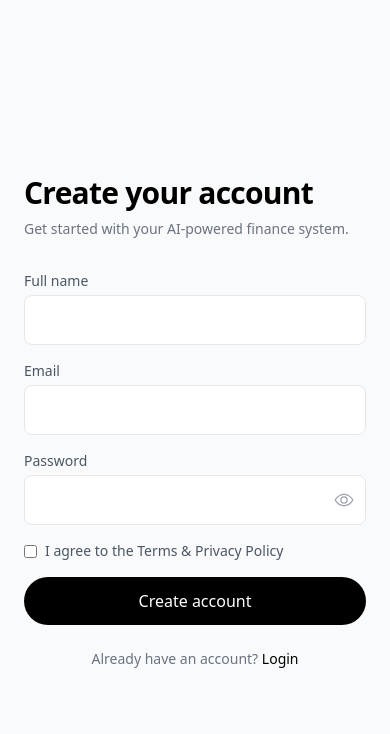
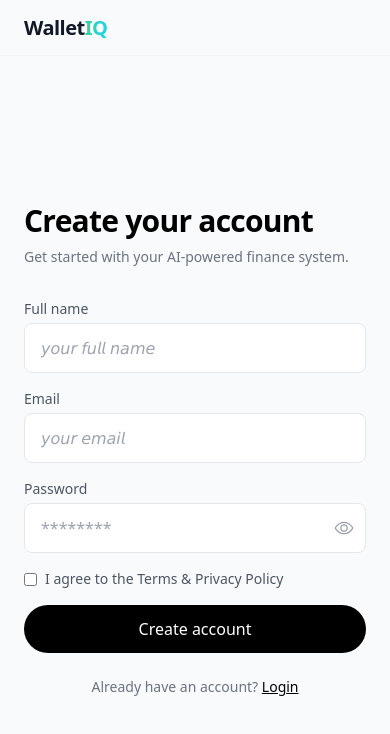
Before and after one commit to ripanbaidya/wallet-iq, a React (Vite) app in the folder frontend/: page /signup in a window 390 px wide. Shown: the top 734 px of the page. Built offline with nearby package versions, Linux system fonts and the light colour scheme; no server answers.

Commit message:
feat(auth): enhance authentication page layouts with mobile headers, desktop logos, and updated form placeholders

```diff
--- a/frontend/src/features/auth/components/LoginForm.tsx
+++ b/frontend/src/features/auth/components/LoginForm.tsx
@@ -56,7 +56,7 @@ const LoginForm: React.FC<Props> = ({
           <input
             type="email"
             value={email}
-            // placeholder="ripanbaidya@example.com"
+            placeholder="𝘺𝘰𝘶𝘳 𝘦𝘮𝘢𝘪𝘭"
             onChange={(e) => onEmailChange(e.target.value)}
             className="w-full px-4 py-3 border border-gray-200 rounded-lg outline-none focus:ring-2 focus:ring-black bg-white"
           />
@@ -70,7 +70,7 @@ const LoginForm: React.FC<Props> = ({
             <input
               type={showPassword ? "text" : "password"}
               value={password}
-              // placeholder="********"
+              placeholder="********"
               onChange={(e) => onPasswordChange(e.target.value)}
               className="w-full px-4 py-3 pr-12 border border-gray-200 rounded-lg outline-none focus:ring-2 focus:ring-black bg-white"
             />
@@ -114,7 +114,7 @@ const LoginForm: React.FC<Props> = ({
         Don't have an account?{" "}
         <Link
           to={ROUTES.signup}
-          className="font-medium text-black hover:text-gray-600 transition"
+          className="font-medium text-black hover:text-indigo-500 transition underline"
         >
           Register
         </Link>
--- a/frontend/src/features/auth/components/SignupForm.tsx
+++ b/frontend/src/features/auth/components/SignupForm.tsx
@@ -52,7 +52,7 @@ const SignupForm: React.FC<Props> = ({
             type="text"
             name="fullName"
             value={form.fullName}
-            // placeholder="Ripan Baidya"
+            placeholder="𝘺𝘰𝘶𝘳 𝘧𝘶𝘭𝘭 𝘯𝘢𝘮𝘦"
             onChange={onChange}
             className="w-full px-4 py-3 border border-gray-200 rounded-lg outline-none focus:ring-2 focus:ring-black bg-white"
           />
@@ -66,7 +66,7 @@ const SignupForm: React.FC<Props> = ({
             type="email"
             name="email"
             value={form.email}
-            // placeholder="ripanbaidya@example.com"
+            placeholder="𝘺𝘰𝘶𝘳 𝘦𝘮𝘢𝘪𝘭"
             onChange={onChange}
             className="w-full px-4 py-3 border border-gray-200 rounded-lg outline-none focus:ring-2 focus:ring-black bg-white"
           />
@@ -81,7 +81,7 @@ const SignupForm: React.FC<Props> = ({
               type={showPassword ? "text" : "password"}
               name="password"
               value={form.password}
-              // placeholder="********"
+              placeholder="********"
               onChange={onChange}
               className="w-full px-4 py-3 pr-12 border border-gray-200 rounded-lg outline-none focus:ring-2 focus:ring-black bg-white"
             />
@@ -139,7 +139,7 @@ const SignupForm: React.FC<Props> = ({
         Already have an account?{" "}
         <Link
           to={ROUTES.login}
-          className="font-medium text-black hover:text-gray-500 transition"
+          className="font-medium text-black hover:text-indigo-500 transition underline"
         >
           Login
         </Link>
--- a/frontend/src/features/auth/pages/LoginPage.tsx
+++ b/frontend/src/features/auth/pages/LoginPage.tsx
@@ -1,8 +1,10 @@
 import { motion, type Variants } from "framer-motion";
+import { Link } from "react-router-dom";
 import { useLogin } from "../hooks/useLogin";
 import LoginBrandingPanel from "../components/LoginBrandingPanel";
 import LoginFormHeader from "../components/LoginFormHeader";
 import LoginForm from "../components/LoginForm";
+import { ROUTES } from "../../../routes/routePaths";
 
 const containerVariants: Variants = {
   hidden: {},
@@ -30,12 +32,43 @@ export default function LoginPage() {
     <motion.div
       initial={{ opacity: 0 }}
       animate={{ opacity: 1 }}
-      className="min-h-screen flex font-sans"
+      className="min-h-screen flex flex-col font-sans"
     >
+      {/* Mobile-only top bar — shown only when the branding panel is hidden (< lg) */}
+      <div className="lg:hidden flex items-center px-6 h-14 bg-white border-b border-gray-100 shrink-0">
+        <Link
+          to={ROUTES.home}
+          className="text-xl font-bold tracking-tight text-gray-900 select-none"
+        >
+          Wallet
+          <span className="text-[#e8ff4f] [-webkit-text-stroke:0.5px_#b8cc00]">
+            IQ
+          </span>
+        </Link>
+      </div>
+
+      {/* Main row */}
+      <div className="flex flex-1 min-h-0">
+        {/* Left — branding panel (desktop only) */}
         <LoginBrandingPanel />
 
         {/* Right — form panel */}
-      <div className="flex w-full lg:w-1/2 items-center justify-center bg-gray-50 px-6">
+        <div className="flex w-full lg:w-1/2 flex-col bg-gray-50">
+          {/* Desktop logo — sits above the form, hidden on mobile */}
+          <div className="hidden lg:flex items-center px-8 pt-6">
+            <Link
+              to={ROUTES.home}
+              className="text-xl font-bold tracking-tight text-gray-900 select-none hover:opacity-75 transition-opacity"
+            >
+              Wallet
+              <span className="text-[#e8ff4f] [-webkit-text-stroke:0.5px_#b8cc00]">
+                IQ
+              </span>
+            </Link>
+          </div>
+
+          {/* Vertically-centered form */}
+          <div className="flex flex-1 items-center justify-center px-6 py-8">
             <div className="w-full max-w-md">
               <LoginFormHeader variants={itemVariants} />
 
@@ -53,6 +86,8 @@ export default function LoginPage() {
               />
             </div>
           </div>
+        </div>
+      </div>
     </motion.div>
   );
 }
--- a/frontend/src/features/auth/pages/SignupPage.tsx
+++ b/frontend/src/features/auth/pages/SignupPage.tsx
@@ -1,8 +1,10 @@
 import { motion } from "framer-motion";
+import { Link } from "react-router-dom";
 import { useSignup } from "../hooks/useSignup";
 import SignupBrandingPanel from "../components/SignupBrandingPanel";
 import SignupFormHeader from "../components/SignupFormHeader";
 import SignupForm from "../components/SignupForm";
+import { ROUTES } from "../../../routes/routePaths";
 
 const containerVariants = {
   hidden: {},
@@ -31,10 +33,40 @@ export default function SignupPage() {
     <motion.div
       initial={{ opacity: 0 }}
       animate={{ opacity: 1 }}
-      className="min-h-screen flex font-sans"
+      className="min-h-screen flex flex-col font-sans"
     >
+      {/* Mobile-only top bar — shown only when the branding panel is hidden (< lg) */}
+      <div className="lg:hidden flex items-center px-6 h-14 bg-gray-50 border-b border-gray-100 shrink-0">
+        <Link
+          to={ROUTES.home}
+          className="text-xl font-bold tracking-tight text-gray-900 select-none"
+        >
+          Wallet
+          <span className="bg-gradient-to-r from-emerald-400 to-cyan-400 bg-clip-text text-transparent">
+            IQ
+          </span>
+        </Link>
+      </div>
+
+      {/* Main row */}
+      <div className="flex flex-1 min-h-0">
         {/* Left — form panel */}
-      <div className="flex w-full lg:w-1/2 items-center justify-center bg-gray-50 px-6">
+        <div className="flex w-full lg:w-1/2 flex-col items-center bg-gray-50">
+          {/* Desktop logo — hidden on mobile */}
+          <div className="hidden lg:flex w-full items-center px-8 pt-6">
+            <Link
+              to={ROUTES.home}
+              className="text-xl font-bold tracking-tight text-gray-900 select-none hover:opacity-75 transition-opacity"
+            >
+              Wallet
+              <span className="bg-gradient-to-r from-emerald-400 to-cyan-400 bg-clip-text text-transparent">
+                IQ
+              </span>
+            </Link>
+          </div>
+
+          {/* Vertically-centered form */}
+          <div className="flex flex-1 items-center justify-center w-full px-6 py-8">
             <motion.div
               variants={containerVariants}
               initial="hidden"
@@ -57,8 +89,11 @@ export default function SignupPage() {
               />
             </motion.div>
           </div>
+        </div>
 
+        {/* Right — branding panel (desktop only) */}
         <SignupBrandingPanel />
+      </div>
     </motion.div>
   );
 }
```
Lines whose indentation alone changed are shown as unchanged.
